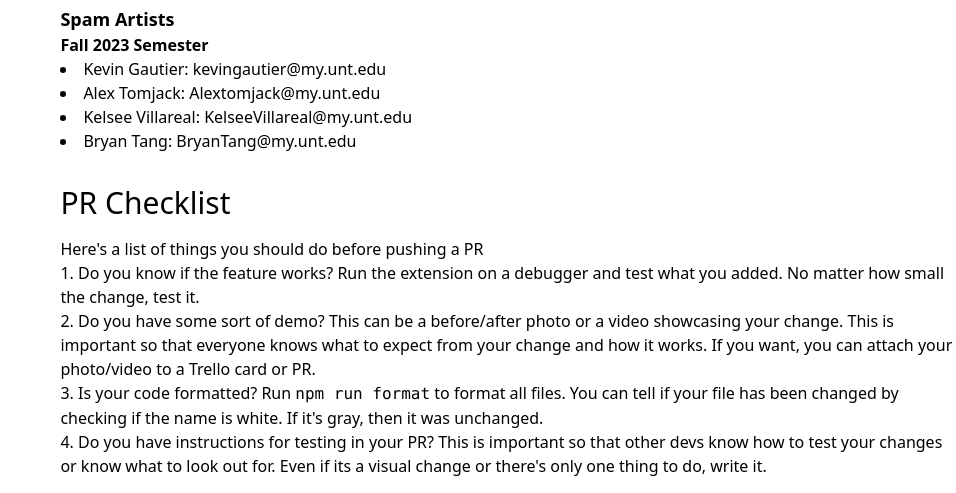
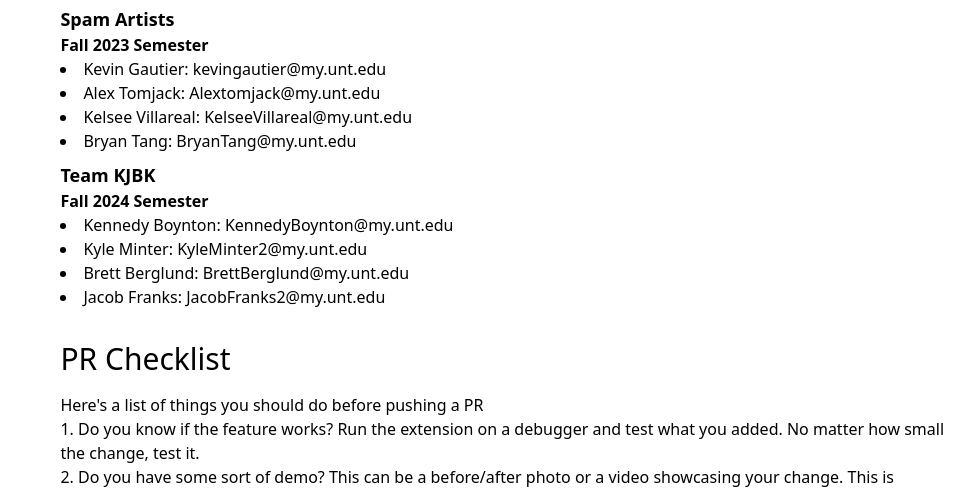
Before and after one commit to KyleMinter/Mind-Reader-Team-KJBK, an Electron app: page media/html/documentation.html in a window 1280 px wide. Shown: the part 6197-6690 px from the top of the page, without its empty margins (324-1280 px from the left). Drawn offline with nearby package versions, Linux system fonts and the light colour scheme.

Commit message:
Added team to documentation
Added to duocumentation.html and package.json

```diff
--- a/media/html/documentation.html
+++ b/media/html/documentation.html
@@ -620,6 +620,16 @@
                                     <li>Bryan Tang: BryanTang@my.unt.edu</li>
                                 </ul>
                             </div>
+                            <div>
+                                <h3 class="text-lg font-semibold" id="spam-artists">Team KJBK</h3>
+                                <h4 class="font-semibold" id="fall-2023-semester">Fall 2024 Semester</h4>
+                                <ul class="list-disc list-inside">
+                                    <li>Kennedy Boynton: KennedyBoynton@my.unt.edu</li>
+                                    <li>Kyle Minter: KyleMinter2@my.unt.edu</li>
+                                    <li>Brett Berglund: BrettBerglund@my.unt.edu</li>
+                                    <li>Jacob Franks: JacobFranks2@my.unt.edu</li>
+                                </ul>
+                            </div>
                         </div>
                     </div>
 
--- a/package.json
+++ b/package.json
@@ -29,7 +29,11 @@
 		"Kevin Gautier <kevingautier@my.unt.edu>",
 		"Alex Tomjack <Alextomjack@my.unt.edu>",
 		"Kelsee Villareal <KelseeVillareal@my.unt.edu>",
-		"Bryan Tang <BryanTang@my.unt.edu>"
+		"Bryan Tang <BryanTang@my.unt.edu>",
+		"Kennedy Boynton <KennedyBoynton@my.unt.edu>",
+		"Kyle Minter <KyleMinter2@my.unt.edu>",
+		"Brett Berglund <BrettBerglund@my.unt.edu>",
+		"Jacob Franks <JacobFranks2@my.unt.edu>"
 	],
 	"version": "4.0.0",
 	"engines": {
```
